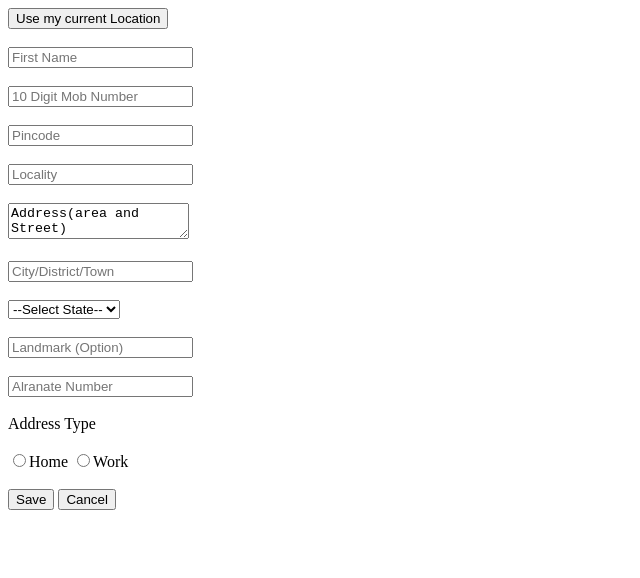
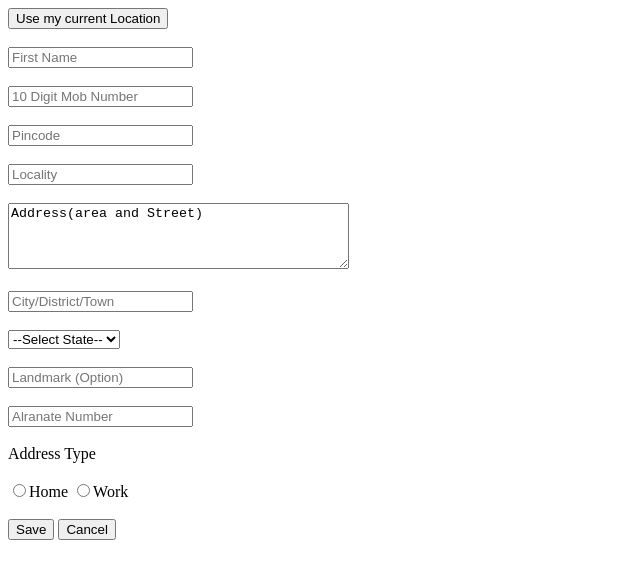
Before and after one commit to yogaraj872/html-Js, a plain HTML site: page Form Tag/Login2.html in a window 1280 px wide. Shown: the whole page, without its empty margins (0-640 px from the left). Drawn offline with Linux system fonts and the light colour scheme.

Commit message:
first commit

```diff
--- a/Form Tag/Login2.html
+++ b/Form Tag/Login2.html
@@ -17,7 +17,7 @@
 
     <input type="text" placeholder="Locality"/><br><br>
 
-    <textarea>Address(area and Street)</textarea><br><br>
+    <textarea cols="40" rows="4">Address(area and Street)</textarea><br><br>
     <input type="text" placeholder="City/District/Town"/><br><br>
          <select>
         <option>--Select State--</option>
--- a/Hello.js
+++ /dev/null
@@ -1,2 +0,0 @@
-const add = 1
-console.log("sssAdd",add)
```
